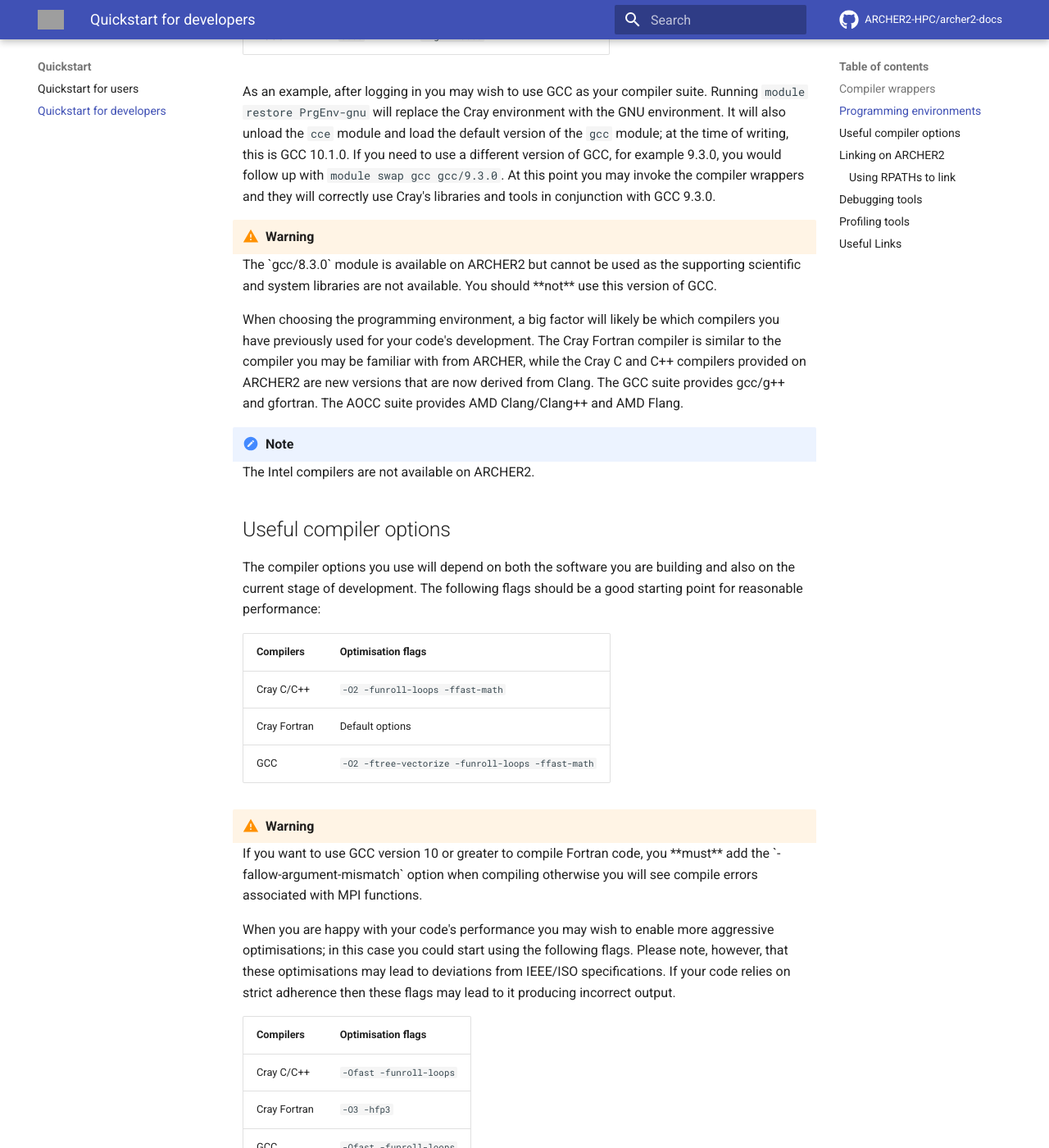
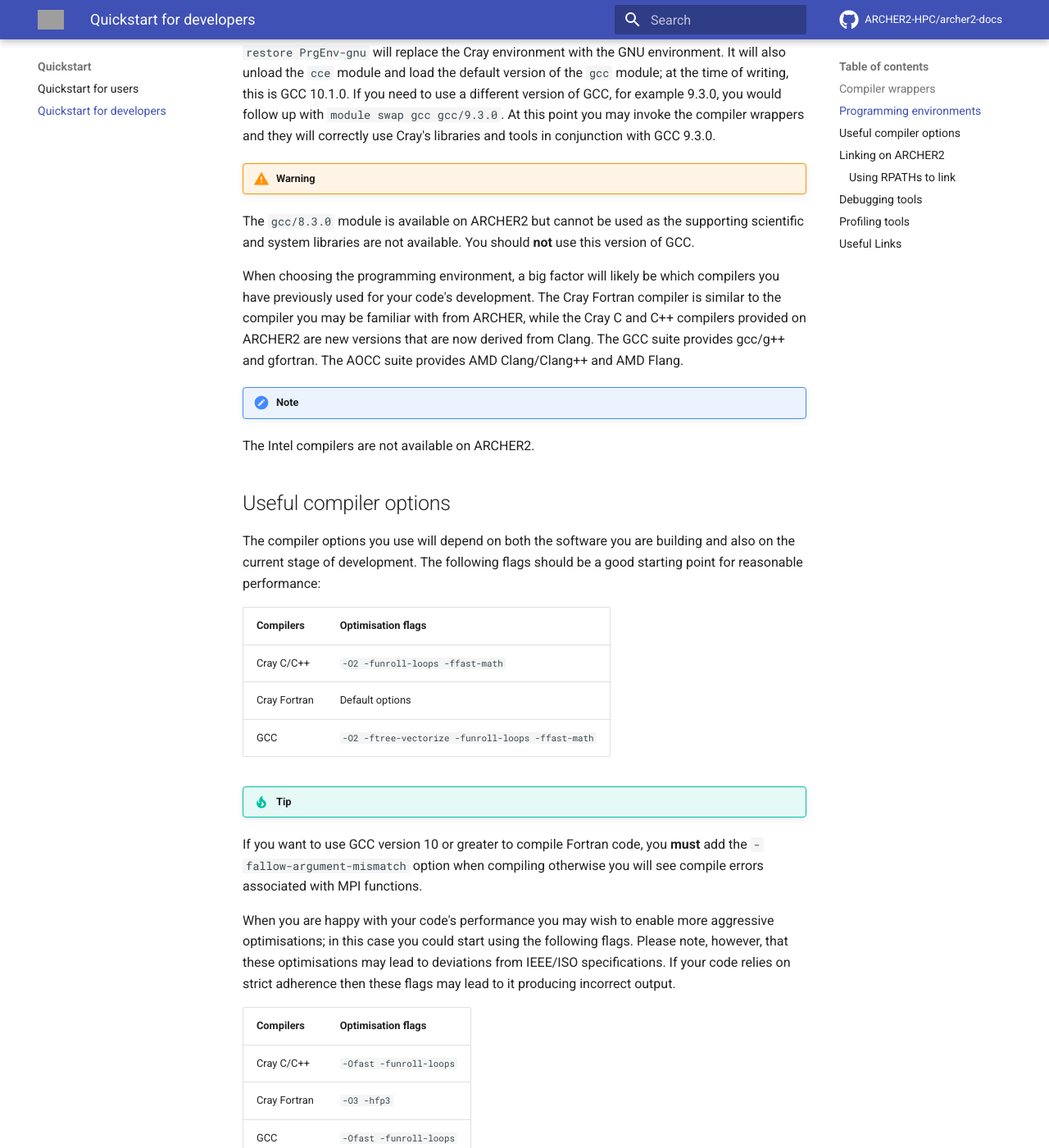
Before and after one commit to aturner-epcc/docs-test2, an MkDocs documentation site: the page built from docs/quick-start/quickstart-developers.md, in a window 1280 px wide and 1400 px high, scrolled down 1547 px. Shown: the whole window at 82% size. Built offline with MkDocs 1.6.1 and Material for MkDocs 9.7.7, drawn with Linux system fonts in a browser that asks for light colours; comment, search, counter and statistics services are not loaded; some of the changed text lies outside the part shown; grey boxes are pictures that could not be loaded.

Commit message:
Updates quickstart to new format

```diff
--- a/docs/quick-start/quickstart-developers.md
+++ b/docs/quick-start/quickstart-developers.md
@@ -1,20 +1,12 @@
 # Quickstart for developers
 
-<div class="warning">
-
-<div class="admonition-title">
-
-Warning
-
-</div>
-
-The ARCHER2 Service is not yet available. This documentation is in
-development.
-
-</div>
+!!!warning
+  The ARCHER2 Service is not yet available. This documentation is in
+  development.
 
 This guide aims to quickly enable developers to work on ARCHER2. It
-assumes that you are familiar with the material in `quickstart-users`.
+assumes that you are familiar with the material in the
+[Quickstart for users](quickstart-users.md) section.
 
 ## Compiler wrappers
 
@@ -35,11 +27,11 @@
 set some or all of the following environment variables before running a
 build to ensure that the build tool is aware of the wrappers:
 
-    export CC=cc
-    export CXX=CC
-    export FC=ftn
-    export F77=ftn
-    export F90=ftn
+  export CC=cc
+  export CXX=CC
+  export FC=ftn
+  export F77=ftn
+  export F90=ftn
 
 `man` pages are available for each wrapper. You can also see the full
 set of compiler and linker options being used by passing the
@@ -78,19 +70,10 @@
 will correctly use Cray's libraries and tools in conjunction with GCC
 9.3.0.
 
-<div class="warning">
-
-<div class="admonition-title">
-
-Warning
-
-</div>
-
-The `gcc/8.3.0` module is available on ARCHER2 but cannot be used as the
-supporting scientific and system libraries are not available. You should
-**not** use this version of GCC.
-
-</div>
+!!!warning
+  The `gcc/8.3.0` module is available on ARCHER2 but cannot be used as the
+  supporting scientific and system libraries are not available. You should
+  **not** use this version of GCC.
 
 When choosing the programming environment, a big factor will likely be
 which compilers you have previously used for your code's development.
@@ -100,17 +83,8 @@
 gcc/g++ and gfortran. The AOCC suite provides AMD Clang/Clang++ and AMD
 Flang.
 
-<div class="note">
-
-<div class="admonition-title">
-
-Note
-
-</div>
-
-The Intel compilers are not available on ARCHER2.
-
-</div>
+!!!note
+  The Intel compilers are not available on ARCHER2.
 
 ## Useful compiler options
 
@@ -124,19 +98,10 @@
 | Cray Fortran | Default options                                   |
 | GCC          | `-O2 -ftree-vectorize -funroll-loops -ffast-math` |
 
-<div class="warning">
-
-<div class="admonition-title">
-
-Warning
-
-</div>
-
-If you want to use GCC version 10 or greater to compile Fortran code,
-you **must** add the `-fallow-argument-mismatch` option when compiling
-otherwise you will see compile errors associated with MPI functions.
-
-</div>
+!!!tip
+  If you want to use GCC version 10 or greater to compile Fortran code,
+  you **must** add the `-fallow-argument-mismatch` option when compiling
+  otherwise you will see compile errors associated with MPI functions.
 
 When you are happy with your code's performance you may wish to enable
 more aggressive optimisations; in this case you could start using the
@@ -172,17 +137,8 @@
 | Cray           | `man craycc` | `man crayCC` | `man crayftn`  |
 | GNU            | `man gcc`    | `man g++`    | `man gfortran` |
 
-<div class="note">
-
-<div class="admonition-title">
-
-Note
-
-</div>
-
-There are no `man` pages for the AOCC compilers at the moment.
-
-</div>
+!!!tip
+  There are no `man` pages for the AOCC compilers at the moment.
 
 ## Linking on ARCHER2
 
@@ -230,8 +186,8 @@
 
 The following debugging tools are available on ARCHER2:
 
-  - **gdb4hpc** is a command-line tool working similarly to [gdb
-    \<https://www.gnu.org/software/gdb/\>]() that allows users to debug
+  - **gdb4hpc** is a command-line tool working similarly to
+  - [gdb](https://www.gnu.org/software/gdb/) that allows users to debug
     parallel programs. It can launch parallel programs or attach to ones
     already running and allows the user to step through the execution to
     identify the causes of any unexpected behaviour. Available via
@@ -277,18 +226,9 @@
 at `ARCHER2 User and Best Practice Guide - Debugging
 <../user-guide/debug>`.
 
-<div class="note">
-
-<div class="admonition-title">
-
-Note
-
-</div>
-
-We will add more information on using the debugging tools once the
-ARCHER2 system is available.
-
-</div>
+!!!note
+  We will add more information on using the debugging tools once the
+  ARCHER2 system is available.
 
 ## Profiling tools
 
@@ -331,8 +271,8 @@
     pat_report -O calltree+src my_prog+74653-2s
 
 will produce a report containing the call tree. You can view available
-report keywords to be provided to the `-O` option by running `pat_report
--O -h`. The available `perftools-lite` modules are:
+report keywords to be provided to the `-O` option by running `pat_report -O -h`.
+The available `perftools-lite` modules are:
 
   - `perftools-lite`, instrumenting a basic sampling experiment.
   - `perftools-lite-events`, instrumenting a tracing experiment.
@@ -342,28 +282,19 @@
   - `perftools-lite-loops`, instrumenting a loop work estimate
     experiment.
 
+!!!tip
 For more information on profiling parallel codes, see the documentation
-at `ARCHER2 User and Best Practice Guide - Profiling
-<../user-guide/profile>`.
+at [ARCHER2 User and Best Practice Guide - Profiling](../user-guide/profile.md).
 
-<div class="note">
-
-<div class="admonition-title">
-
-Note
-
-</div>
-
-We will add more information on using the profiling tools once the
-ARCHER2 system is available.
-
-</div>
+!!!note
+  We will add more information on using the profiling tools once the
+  ARCHER2 system is available.
 
 ## Useful Links
 
 Links to other documentation you may find useful:
 
-  - `ARCHER2 User and Best Practice Guide <../user-guide/overview>` -
+  - [ARCHER2 User and Best Practice Guide](../user-guide/overview.md) -
     Covers all aspects of use of the ARCHER2 service. This includes
     fundamentals (required by all users to use the system effectively),
     best practice for getting the most out of ARCHER2, and more advanced
```
Also changed, not shown: other parts of docs/quick-start/quickstart-developers.md (+0 -7 lines), docs/quick-start/quickstart-users.md (+61 -142 lines).
